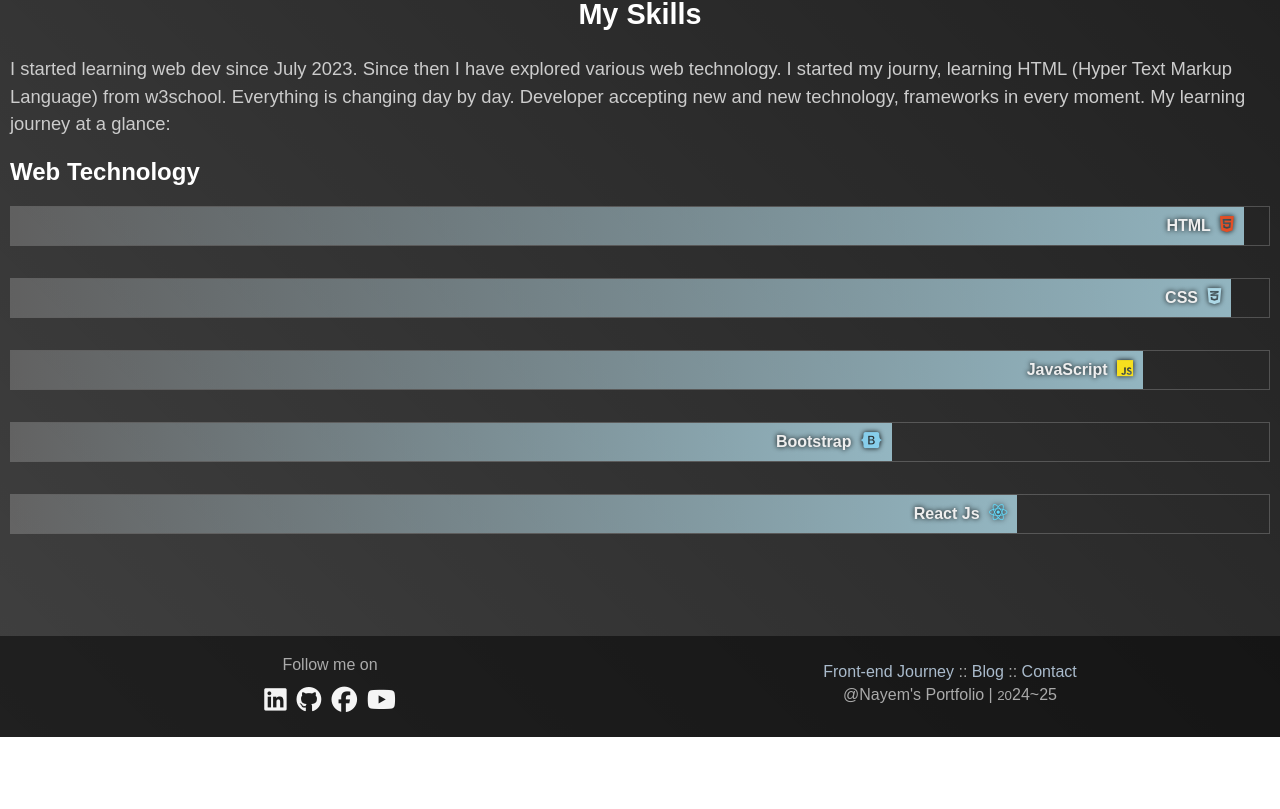
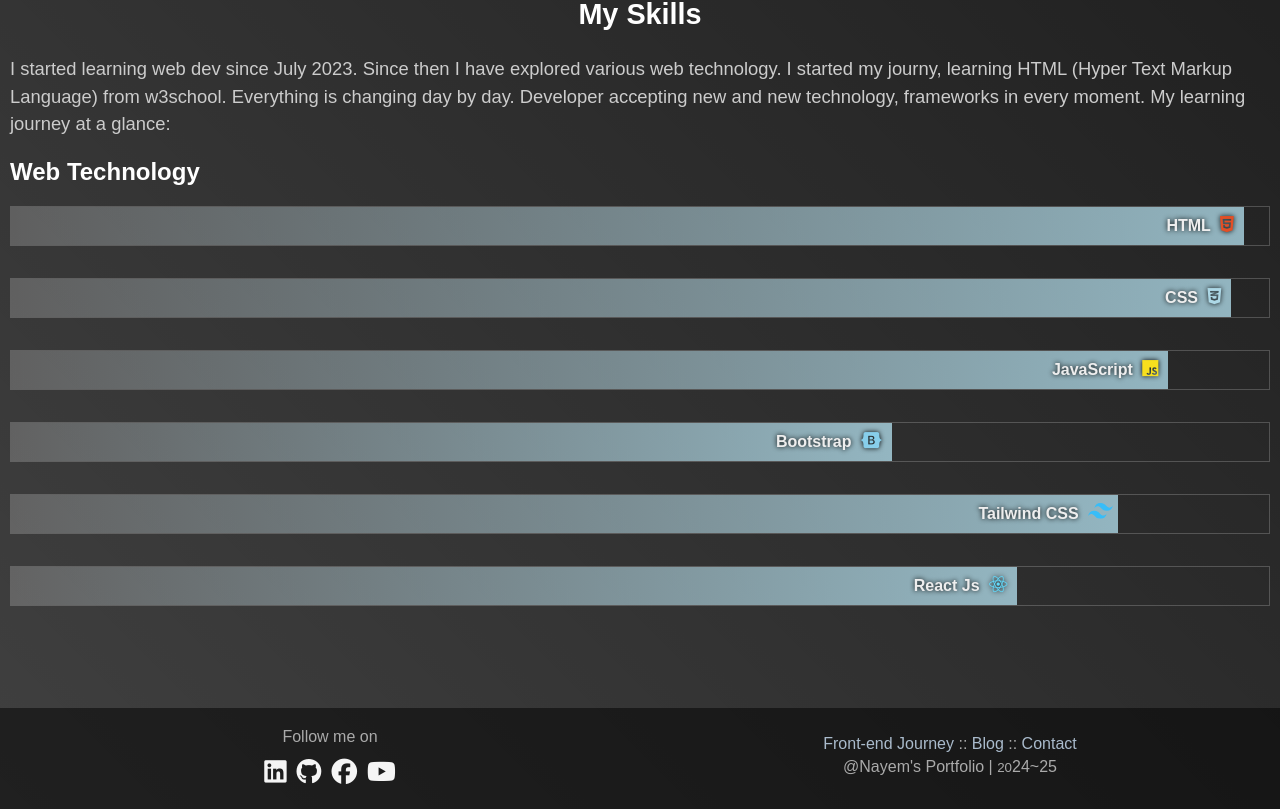
Before and after one commit to nayem-ahmedz/nayem-ahmed, a React (Vite) app: page /pages/contact in a window 1280 px wide. Shown: the part 1293-2102 px from the top of the page. Before the commit the page ends 2030 px from the top, so only its background shows below. Built offline with nearby package versions, Linux system fonts and the light colour scheme; no server answers.

Commit message:
added new skill named : tailwind CSS and started working on Blog

```diff
--- a/src/App.css
+++ b/src/App.css
@@ -15,6 +15,9 @@
 }
 .wrapper{
     max-width: 1440px; margin: auto; padding-left: 20px; padding-right: 20px;
+}
+.logo-svg{
+    width: 35px; height: auto; padding: 0 5px;
 }
 
 /* Header */
--- a/src/App.jsx
+++ b/src/App.jsx
@@ -9,6 +9,7 @@
 import About from './pages/About';
 import Contact from './pages/Contact';
 import Projects from './pages/Projects';
+import Blog from './pages/Blog';
 import NoPage from './pages/NoPage';
 import ScrollTo from './comps/ScrollTo';
 
@@ -48,6 +49,7 @@
       <Route path='/pages/about' element={<About />} />
       <Route path='/pages/contact' element={<Contact />} />
       <Route path='/pages/projects' element={<Projects />} />
+      <Route path='/pages/blog' element={<Blog />} />
       <Route path='*' element={<NoPage />} />
     </Routes>
   );
--- a/src/comps/Skills.jsx
+++ b/src/comps/Skills.jsx
@@ -1,5 +1,6 @@
 import { useInView } from 'react-intersection-observer';
 import '../assets/skills.css';
+const tailwindLogo = '/media/tailwindcss-mark.svg';
 
 function Skills(){
     const [ref, inView] = useInView({
@@ -9,9 +10,10 @@
     const techName = [
         {id: 1, name: 'HTML', score: '98%', icon: 'fa-brands fa-html5', color: '#E34F26'},
         {id: 2, name: 'CSS', score: '97%', icon: 'fa-brands fa-css3-alt', color: 'lightblue'},
-        {id: 3, name: 'JavaScript', score: '90%', icon: 'fa-brands fa-js', color: '#F7DF1E'},
+        {id: 3, name: 'JavaScript', score: '92%', icon: 'fa-brands fa-js', color: '#F7DF1E'},
         {id: 4, name: 'Bootstrap', score: '70%', icon: 'fa-brands fa-bootstrap', color: 'skyblue'},
-        {id: 5, name: 'React Js', score: '80%', icon: 'fa-brands fa-react', color: '#61DAFB'}
+        {id: 5, name: 'Tailwind CSS', score: '88%', icon: tailwindLogo, color: 'tailwindcss logo'},
+        {id: 6, name: 'React Js', score: '80%', icon: 'fa-brands fa-react', color: '#61DAFB'}
     ];
     return(
         <section ref={ref} className='skills-section wrapper'>
@@ -29,10 +31,17 @@
                                     <div className='box-inner' style={{ width: inView ? tech.score : '0%' }}>
                                         {
                                             inView && (
-                                                <>
-                                                    <span> {tech.name} </span>
-                                                    <i className={tech.icon} style={{color: tech.color}}></i>
-                                                </>
+                                                tech.id === 5 ? (
+                                                    <>
+                                                        <span> {tech.name} </span>
+                                                        <img src={tech.icon} alt={tech.color} className='logo-svg'></img>
+                                                    </>
+                                                ) : (
+                                                    <>
+                                                        <span> {tech.name} </span>
+                                                        <i className={tech.icon} style={{color: tech.color}}></i>
+                                                    </>
+                                                )
                                             )
                                         }
                                     </div>
--- /dev/null
+++ b/src/pages/Blog.jsx
@@ -0,0 +1,10 @@
+function Blog(){
+    return(
+        <section className="wrapper" style={{color: 'red', textAlign: 'center', paddingTop: '5rem'}}>
+            <h1>Blog</h1>
+            <p>Under Construciton</p>
+        </section>
+    );
+}
+
+export default Blog;
```
Also changed, not shown: public/media/tailwindcss-mark.svg (added).
